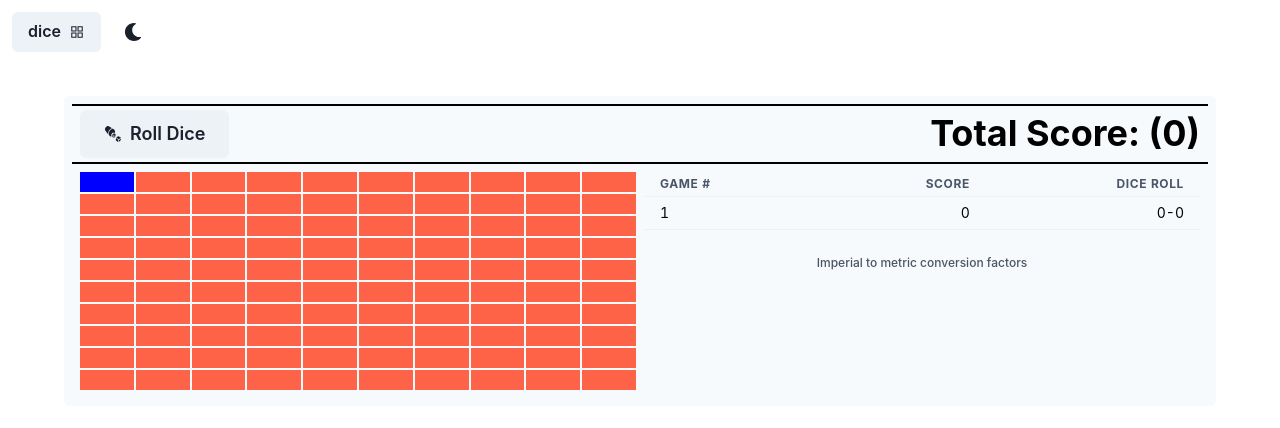
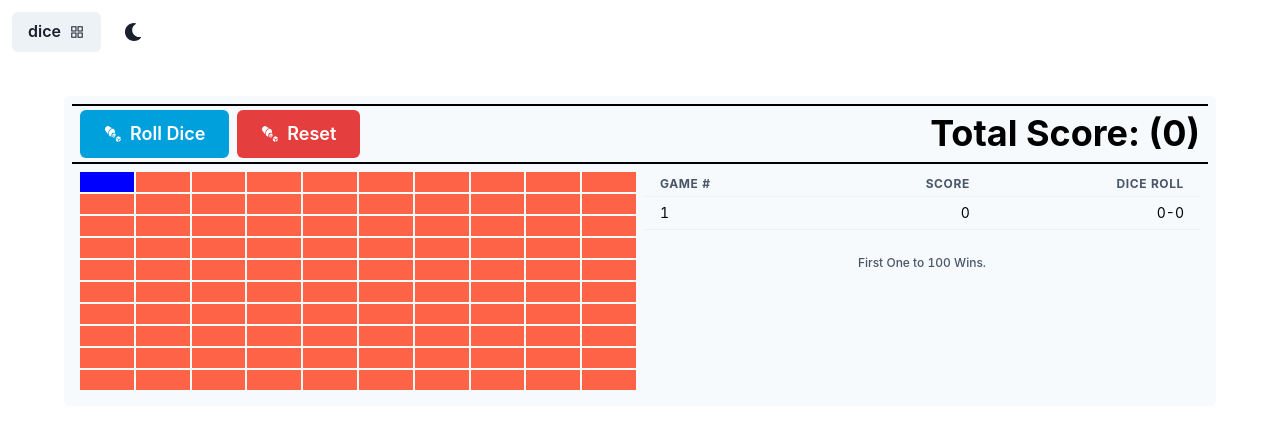
Before and after one commit to burnsco/mini-apps-next, a Next.js app: page /dice in a window 1280 px wide. Shown: the top 428 px of the page. Built offline with nearby package versions, Linux system fonts and the light colour scheme.

Commit message:
fixed dice roll, can reset and better colours now

```diff
--- a/components/apps/DiceRoller/dice-table.tsx
+++ b/components/apps/DiceRoller/dice-table.tsx
@@ -1,11 +1,11 @@
 import { Table, TableCaption, Tbody, Td, Th, Thead, Tr } from '@chakra-ui/react'
-import React, { FC } from 'react'
+import { FC } from 'react'
 
 const DiceTable: FC<{ currentGameData: CurrentGame[] }> = ({
   currentGameData: data
 }) => (
   <Table variant='simple' size='sm'>
-    <TableCaption>Imperial to metric conversion factors</TableCaption>
+    <TableCaption>First One to 100 Wins.</TableCaption>
     <Thead>
       <Tr>
         <Th>Game #</Th>
--- a/components/apps/DiceRoller/index.tsx
+++ b/components/apps/DiceRoller/index.tsx
@@ -1,6 +1,7 @@
 import {
   Box,
   Button,
+  ButtonGroup,
   Flex,
   Heading,
   HStack,
@@ -24,8 +25,6 @@ function DiceRoll() {
   })
   const [data, setData] = useState<CurrentGame[]>([])
 
-  console.log('test')
-
   function handleRoll() {
     toggle()
 
@@ -42,6 +41,18 @@ function DiceRoll() {
         roll: currentGameData.roll
       }
     ])
+    toggle()
+  }
+
+  function handleReset() {
+    toggle()
+
+    setCurrentGameData({
+      number: 1,
+      roll: [0, 0]
+    })
+
+    setData([])
     toggle()
   }
 
@@ -80,7 +91,9 @@ function DiceRoll() {
           borderTop='2px solid black'
           borderBottom='2px solid black'
         >
+          <ButtonGroup>
             <Button
+              colorScheme='linkedin'
               isDisabled={rolling}
               leftIcon={<GiRollingDiceCup />}
               size='lg'
@@ -88,6 +101,16 @@ function DiceRoll() {
             >
               Roll Dice
             </Button>
+            <Button
+              colorScheme='red'
+              isDisabled={rolling}
+              leftIcon={<GiRollingDiceCup />}
+              size='lg'
+              onClick={() => handleReset()}
+            >
+              Reset
+            </Button>
+          </ButtonGroup>
           <Spacer />
           <HStack>
             <Test
```
Lines whose indentation alone changed are shown as unchanged.
